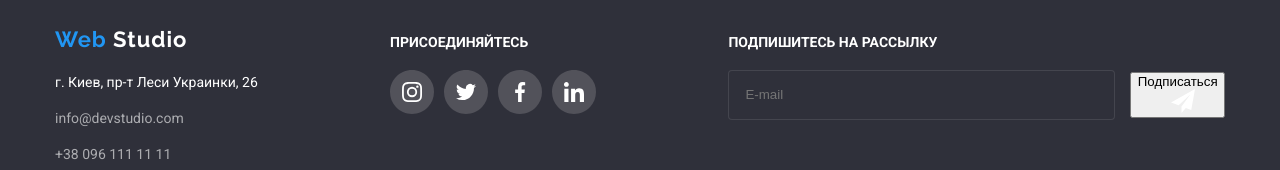
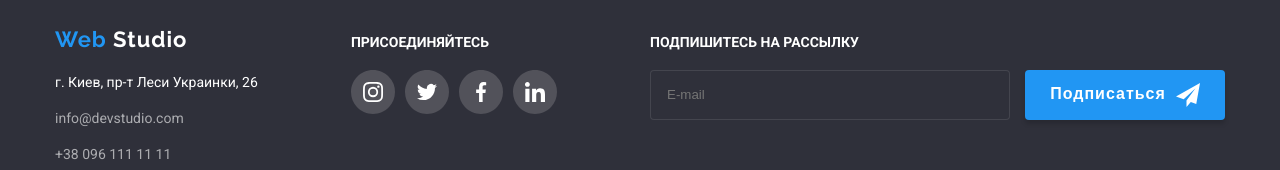
Before and after one commit to Tetiana2019/goit-markup-hw-06, a plain HTML site: page portfolio.html in a window 1280 px wide. Shown: the part 1673-1843 px from the top of the page. Drawn offline with Linux system fonts and the light colour scheme.

Commit message:
footer btn fixed

```diff
--- a/portfolio.html
+++ b/portfolio.html
@@ -315,8 +315,9 @@
             <h5 class="footer-title">подпишитесь на рассылку</h5>
             <form action="#" class="form-suscribe">
               <input type="email" placeholder="E-mail" />
-              <button class="footer-btn" type="submit">
-                Подписаться  <svg class="footer-submit">
+              <button class="submit-btn footer-btn" type="submit">
+                Подписаться
+                <svg class="footer-submit">
                   <use href="./css/SVG/symbol-defs-2.svg#icon-send"></use>
                 </svg>
               </button>
```
